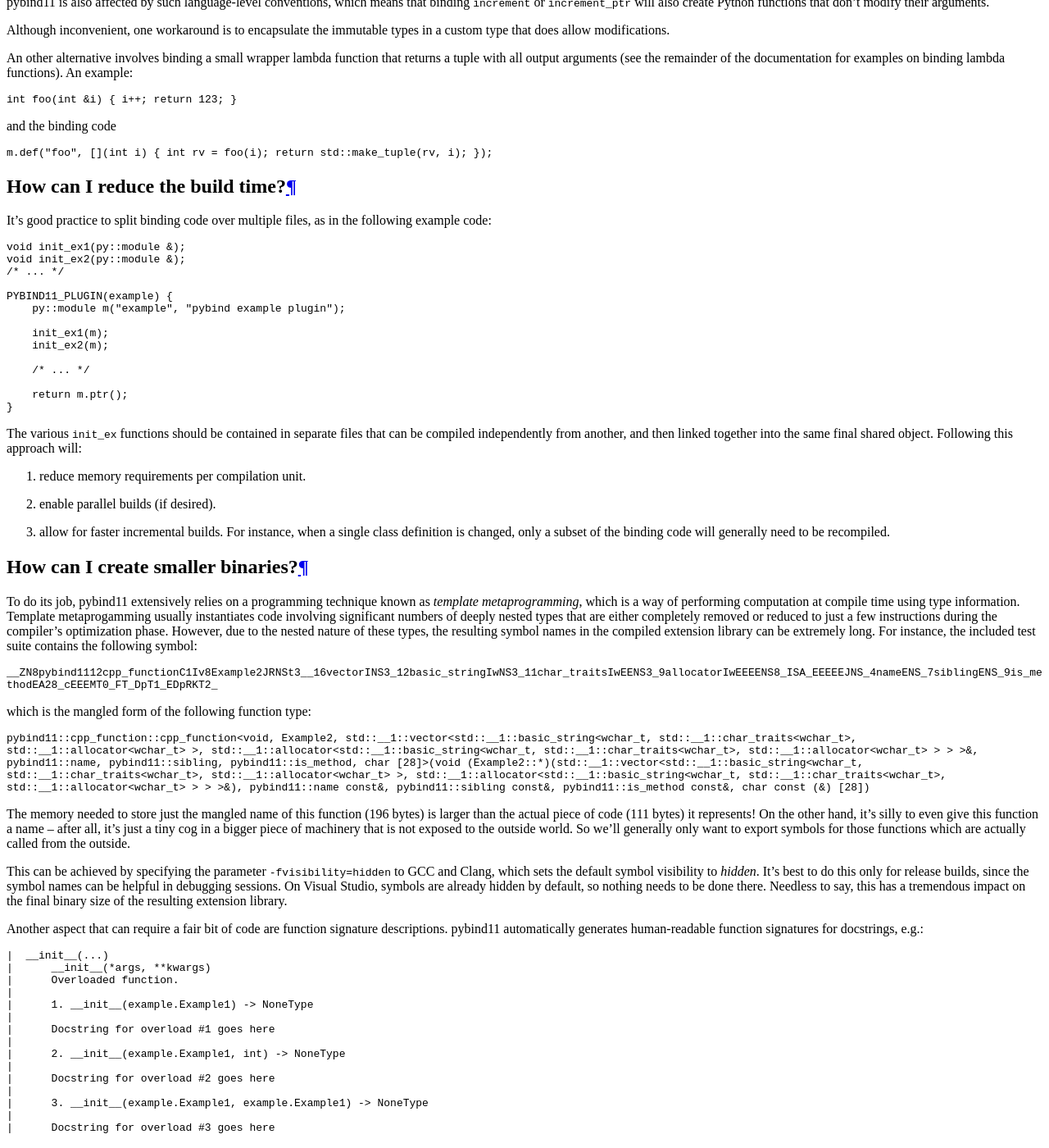
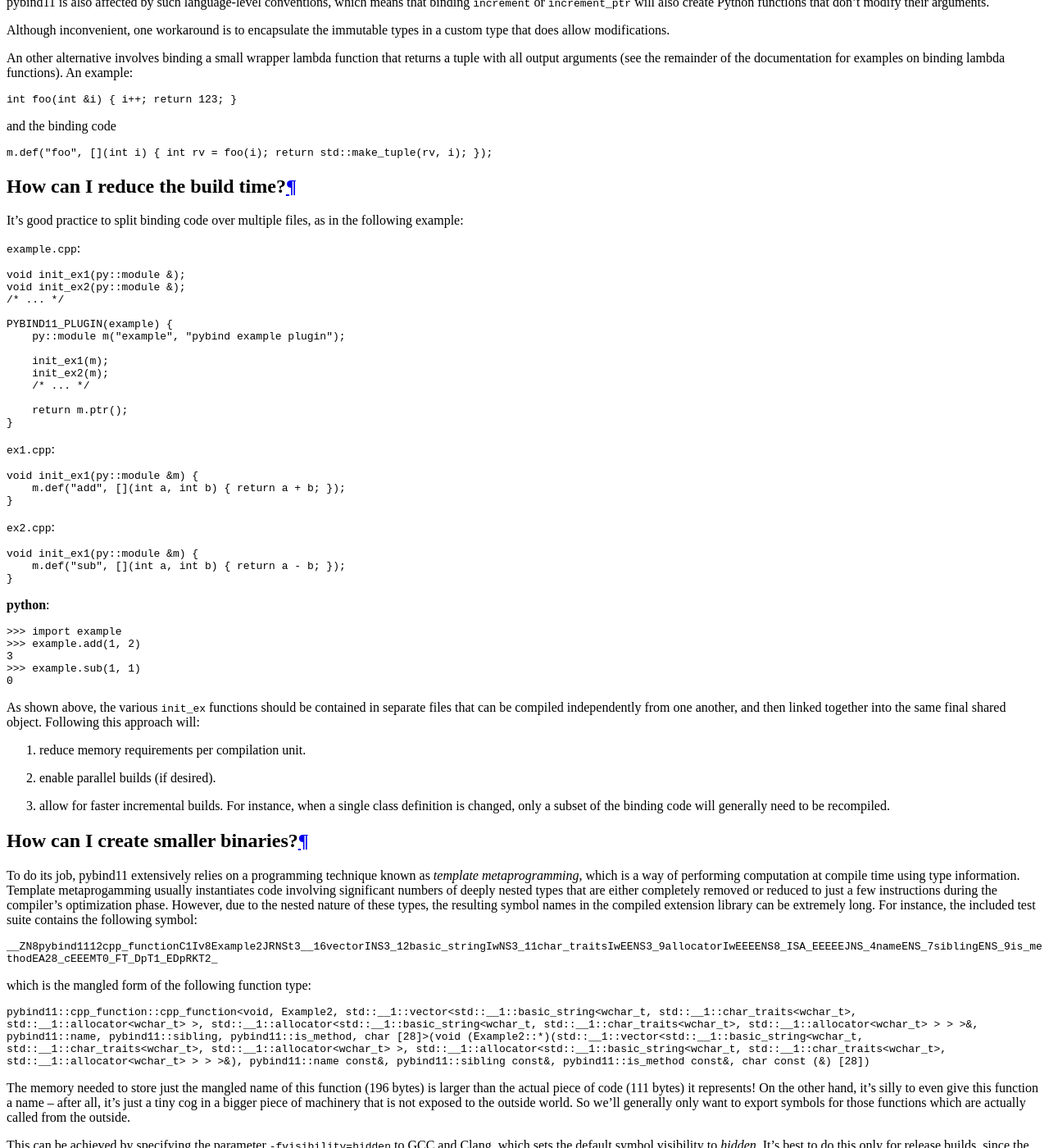
Before and after one commit to pybind/pybind11, a Sphinx documentation site: the page built from docs/faq.rst, in a window 1280 px wide and 1400 px high, scrolled down 1690 px. Shown: the whole window at 82% size. Built offline with Sphinx 7.4.7 and the Read the Docs theme 2.0.0, drawn with Linux system fonts in a browser that asks for light colours.

Commit message:
Make example fully-working (except for #includes)

```diff
--- a/docs/faq.rst
+++ b/docs/faq.rst
@@ -94,7 +94,9 @@ How can I reduce the build time?
 ================================
 
 It's good practice to split binding code over multiple files, as in the
-following example code:
+following example:
+
+:file:`example.cpp`:
 
 .. code-block:: cpp
 
@@ -107,15 +109,41 @@ following example code:
 
         init_ex1(m);
         init_ex2(m);
-
         /* ... */
 
         return m.ptr();
     }
 
-The various ``init_ex`` functions should be contained in separate files that
-can be compiled independently from another, and then linked together into the
-same final shared object.  Following this approach will:
+:file:`ex1.cpp`:
+
+.. code-block:: cpp
+
+    void init_ex1(py::module &m) {
+        m.def("add", [](int a, int b) { return a + b; });
+    }
+
+:file:`ex2.cpp`:
+
+.. code-block:: cpp
+
+    void init_ex1(py::module &m) {
+        m.def("sub", [](int a, int b) { return a - b; });
+    }
+
+:command:`python`:
+
+.. code-block:: pycon
+
+    >>> import example
+    >>> example.add(1, 2)
+    3
+    >>> example.sub(1, 1)
+    0
+
+As shown above, the various ``init_ex`` functions should be contained in
+separate files that can be compiled independently from one another, and then
+linked together into the same final shared object.  Following this approach
+will:
 
 1. reduce memory requirements per compilation unit.
 
```
